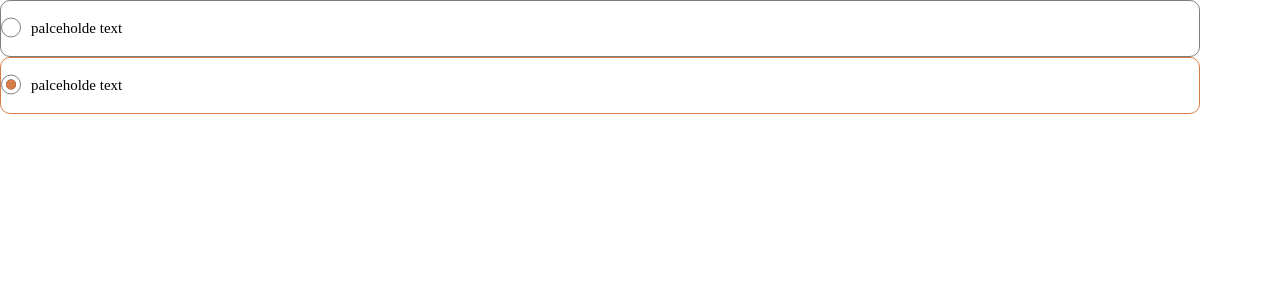
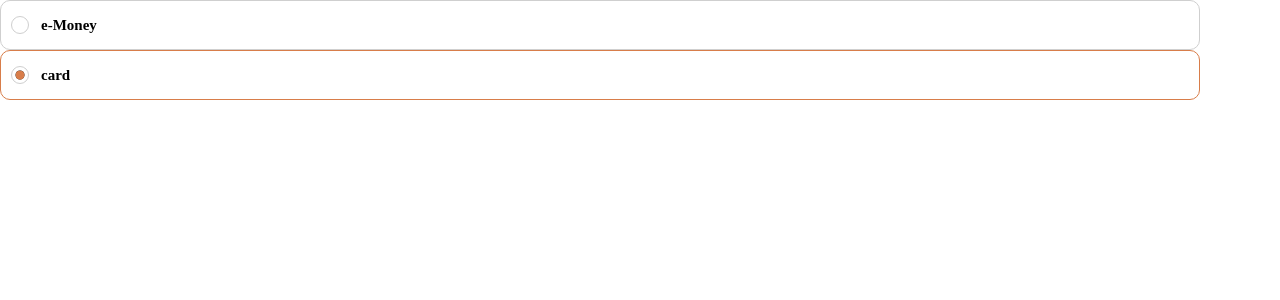
Before and after one commit to JoelStorr/FM-Audiophile-FrontEnd, a Nuxt app: page / in a window 1280 px wide. Shown: the top 300 px of the page. Built offline with nearby package versions, Linux system fonts and the light colour scheme; a web font is replaced by a local one.

Commit message:
Reworked radio Button

```diff
--- a/app.vue
+++ b/app.vue
@@ -1,8 +1,8 @@
 <template>
 
   <div>
-   <UIRadioButton :is-checked="checked" value="One" @radio-change="changeChecked" />
-   <UIRadioButton :is-checked="checked" value="Two" @radio-change="changeChecked" />
+   <UIRadioButton :is-checked="checked" value="One" @radio-change="changeChecked" >e-Money</UIRadioButton>
+   <UIRadioButton :is-checked="checked" value="Two" @radio-change="changeChecked">card</UIRadioButton>
 
 
 
--- a/components/UI/RadioButton.vue
+++ b/components/UI/RadioButton.vue
@@ -3,7 +3,7 @@
         <label class="form-control">
             <input type="radio" :value="props.value" v-model="isChecked" @change="changeCeck"/>
         </label>
-        <p>palceholde text</p>
+        <p><slot></slot></p>
 
     </div>
 
@@ -31,14 +31,22 @@ function changeCeck():void{
 
 .label{
     display: flex;
-
     flex-direction: row;
     align-items: center;
-    border: .1rem solid $p-dark-grey;
+    border: .1rem solid $input-outline;
     border-radius: 1rem;
+    padding: 1.5rem 1rem;
 }
+
 .active{
     border: .1rem solid $primary;
+}
+
+p{
+    font-weight: bold;
+    margin: 0;
+    padding: 0;
+    line-height: 0;
 }
 
 span{
@@ -70,12 +78,12 @@ input[type="radio"] {
   margin: 0;
 
   font: inherit;
-  color: $p-dark-grey;
-  width: 2rem;
-  height: 2rem;
+  color: $input-outline;
+  width: 1.8rem;
+  height: 1.8rem;
   border: 0.1rem solid currentColor;
   border-radius: 50%;
-  transform: translateY(-0.075em);
+
 
   display: grid;
   place-content: center;
@@ -94,7 +102,7 @@ input[type="radio"]::before {
 }
 
 input[type="radio"]:checked::before {
-  transform: scale(1);
+  transform: scale(.9);
 }
 
 
```
